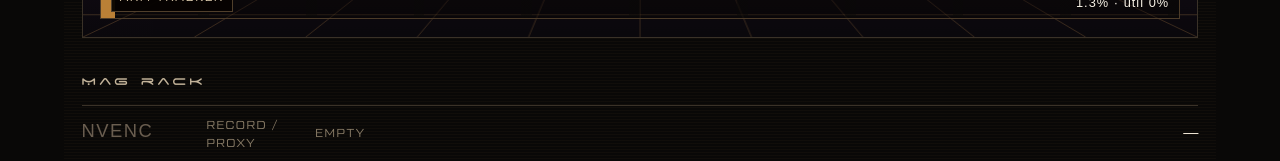
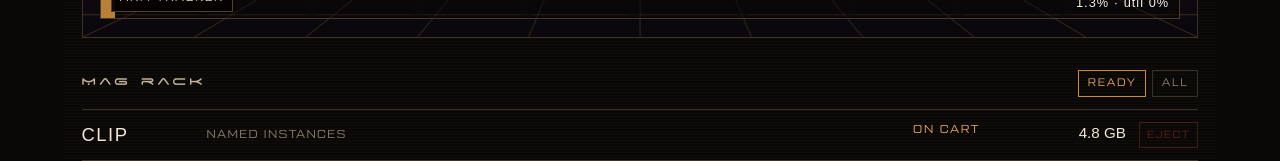
Before and after one commit to StudioWorldTree/AICamera, a SvelteKit app: page /bay in a window 1280 px wide. Shown: the part 639-800 px from the top of the page. Built offline with nearby package versions, Linux system fonts and the light colour scheme; no server answers; a web font is replaced by a local one.

Commit message:
feat(bay): filter mag rack, pull/eject weights, size on drill-in
READY is gate + on-disk + pullable, sorted IN GATE first. Empty hub
mags get PULL; on-cart get EJECT (live brick only). Hover and click
show disk / incomplete / peak VRAM / host.

```diff
--- a/sim/3090/catalog.json
+++ b/sim/3090/catalog.json
@@ -66,6 +66,7 @@
       "kind": "model",
       "job": "Segment / track",
       "shelf": "slottable",
+      "hub": "facebook/sam2.1-hiera-tiny",
       "exclusive": [],
       "latency": "LIVE",
       "costs": {
@@ -114,6 +115,7 @@
       "kind": "model",
       "job": "Named instances",
       "shelf": "slottable",
+      "hub": "openai/clip-vit-base-patch32",
       "exclusive": [],
       "latency": "LIVE",
       "costs": {
@@ -138,6 +140,7 @@
       "kind": "model",
       "job": "On-set snap",
       "shelf": "slottable",
+      "hub": "black-forest-labs/FLUX.2-klein-4B",
       "exclusive": ["klein-27b"],
       "latency": "NEAR",
       "costs": {
--- a/src/lib/bay/cartridges.ts
+++ b/src/lib/bay/cartridges.ts
@@ -27,5 +27,6 @@ export type Cartridge = {
 	shelf: Shelf;
 	exclusive: string[];
 	latency: Latency;
+	hub?: string;
 	costs: Record<string, SplitCost | UnifiedCost | null>;
 };
--- a/src/lib/bay/rack.ts
+++ b/src/lib/bay/rack.ts
@@ -11,6 +11,19 @@ export type MagRow = {
 	seat: MagSeat;
 	sizeGb: number | null;
 	resident: boolean;
+	hub: string | null;
+	cacheGb: number;
+	incompleteGb: number;
+	peakVramGb: number | null;
+	hostRamGb: number | null;
+	pulling: boolean;
+};
+
+const SEAT_RANK: Record<MagSeat, number> = {
+	gate: 0,
+	cart: 1,
+	empty: 2,
+	absent: 3
 };
 
 export function seatWord(seat: MagSeat): string {
@@ -82,15 +95,29 @@ function inferGate(
 
 export function magRack(
 	stack: BayMag[],
-	opts?: { vramUsedMib?: number; procs?: { kind: string; name: string }[] }
+	opts?: {
+		vramUsedMib?: number;
+		procs?: { kind: string; name: string }[];
+		pulling?: string[];
+	}
 ): MagRow[] {
 	const live = liveById(stack);
 	const carts = brickCarts();
+	const pulling = new Set(opts?.pulling ?? []);
+	const cost3090 = (c: Cartridge) => {
+		const cost = c.costs['3090'];
+		if (!cost || typeof cost !== 'object') return { peak: null as number | null, host: null as number | null };
+		return {
+			peak: 'vram_gb' in cost ? cost.vram_gb : null,
+			host: 'host_ram_gb' in cost ? cost.host_ram_gb : null
+		};
+	};
 	const rows = carts.map((c) => {
 		const hit = live.get(c.id);
 		const size =
 			hit?.weights_gb ?? (hit && hit.cache_gb > 0.05 ? hit.cache_gb : null);
 		const seat = seatOf(c, hit);
+		const { peak, host } = cost3090(c);
 		return {
 			id: c.id,
 			label: magLabel(c.id),
@@ -98,7 +125,13 @@ export function magRack(
 			shelf: c.shelf,
 			seat,
 			sizeGb: size,
-			resident: seat === 'gate'
+			resident: seat === 'gate',
+			hub: c.hub ?? null,
+			cacheGb: hit?.cache_gb ?? 0,
+			incompleteGb: hit?.incomplete_gb ?? 0,
+			peakVramGb: peak,
+			hostRamGb: host,
+			pulling: pulling.has(c.id)
 		};
 	});
 	const gated = inferGate(
@@ -107,10 +140,30 @@ export function magRack(
 		opts?.vramUsedMib ?? 0,
 		(opts?.procs ?? []).filter((p) => p.kind === 'C').map((p) => p.name)
 	);
-	if (gated) {
-		return rows.map((r) =>
-			r.id === gated ? { ...r, seat: 'gate' as const, resident: true } : r
-		);
-	}
-	return rows;
+	const ranked = gated
+		? rows.map((r) =>
+				r.id === gated ? { ...r, seat: 'gate' as const, resident: true } : r
+			)
+		: rows;
+	return ranked.sort(
+		(a, b) => SEAT_RANK[a.seat] - SEAT_RANK[b.seat] || a.label.localeCompare(b.label)
+	);
 }
+
+export type MagFilter = 'ready' | 'all';
+
+export function filterRack(rows: MagRow[], filter: MagFilter): MagRow[] {
+	if (filter === 'all') return rows;
+	return rows.filter((r) => r.seat === 'gate' || r.seat === 'cart' || (r.seat === 'empty' && r.hub));
+}
+
+export function sizeHint(m: MagRow): string {
+	const bits: string[] = [];
+	if (m.sizeGb != null) bits.push(`disk ${m.sizeGb.toFixed(1)} GB`);
+	else if (m.cacheGb > 0.05) bits.push(`disk ${m.cacheGb.toFixed(1)} GB`);
+	else bits.push('not on disk');
+	if (m.incompleteGb > 0.01) bits.push(`incomplete ${m.incompleteGb.toFixed(2)} GB`);
+	if (m.peakVramGb != null) bits.push(`peak VRAM ${m.peakVramGb.toFixed(1)} GB`);
+	if (m.hostRamGb != null) bits.push(`host ${m.hostRamGb.toFixed(1)} GB`);
+	return bits.join(' · ');
+}
--- a/src/lib/bay/types.ts
+++ b/src/lib/bay/types.ts
@@ -40,6 +40,7 @@ export type BayPlate = {
 	stack: BayMag[];
 	ai_on_tube: boolean;
 	source: string;
+	pulling?: string[];
 };
 
 export type BayFeed = "live" | "dark" | "plate";
--- a/src/routes/bay/+page.svelte
+++ b/src/routes/bay/+page.svelte
@@ -3,7 +3,7 @@
 	import { base } from '$app/paths';
 	import plate from '$lib/bay/last-plate.json';
 	import { BANDWIDTH_K, FILTER_K } from '$lib/bay/t4000';
-	import { magRack, seatWord } from '$lib/bay/rack';
+	import { filterRack, magRack, seatWord, sizeHint, type MagFilter } from '$lib/bay/rack';
 	import { BayTracker } from '$lib/bay/tracker';
 	import VaporGrid from '$lib/components/VaporGrid.svelte';
 	import type { BayPlate, BayView } from '$lib/bay/types';
@@ -12,6 +12,9 @@
 	let view = $state<BayView>(plateView);
 	let tick = $state(0);
 	let armed = $state(false);
+	let magFilter = $state<MagFilter>('ready');
+	let openMag = $state<string | null>(null);
+	let busy = $state<Record<string, 'pull' | 'eject'>>({});
 	const tracker = new BayTracker();
 
 	async function pull() {
@@ -41,6 +44,37 @@
 		};
 	});
 
+	async function magPull(id: string) {
+		if (!liveBrick) return;
+		busy = { ...busy, [id]: 'pull' };
+		try {
+			await fetch(`/bay-api/mags/${id}/pull`, { method: 'POST' });
+		} finally {
+			const next = { ...busy };
+			delete next[id];
+			busy = next;
+			await pull();
+		}
+	}
+
+	async function magEject(id: string) {
+		if (!liveBrick) return;
+		if (!confirm(`Eject ${id} from disk on fractal1?`)) return;
+		busy = { ...busy, [id]: 'eject' };
+		try {
+			const r = await fetch(`/bay-api/mags/${id}`, { method: 'DELETE' });
+			if (!r.ok) {
+				const j = (await r.json().catch(() => ({}))) as { error?: string };
+				alert(j.error || `eject failed (${r.status})`);
+			}
+		} finally {
+			const next = { ...busy };
+			delete next[id];
+			busy = next;
+			await pull();
+		}
+	}
+
 	async function armSound() {
 		if (armed) {
 			tracker.mute();
@@ -68,9 +102,12 @@
 	const rack = $derived(
 		magRack(view.stack, {
 			vramUsedMib: view.gpu.vram_used_mib,
-			procs: view.gpu.procs
+			procs: view.gpu.procs,
+			pulling: view.pulling
 		})
 	);
+	const shown = $derived(filterRack(rack, magFilter));
+	const liveBrick = $derived(view.feed === 'live');
 	const vaporSpeed = $derived(0.28 + (view.gpu.util_pct / 100) * 2.4 + (hot ? 0.7 : 0));
 	const gated = $derived(rack.filter((m) => m.seat === 'gate').map((m) => m.label));
 
@@ -133,14 +170,63 @@
 	</section>
 
 	<section class="mags">
-		<h2>Mag rack</h2>
+		<div class="mags-head">
+			<h2>Mag rack</h2>
+			<div class="filt" role="group" aria-label="Mag filter">
+				<button type="button" class:on={magFilter === 'ready'} onclick={() => (magFilter = 'ready')}
+					>READY</button
+				>
+				<button type="button" class:on={magFilter === 'all'} onclick={() => (magFilter = 'all')}
+					>ALL</button
+				>
+			</div>
+		</div>
 		<ul>
-			{#each rack as mag (mag.id)}
-				<li class:in={mag.seat === 'gate'} data-mag={mag.id} data-seat={mag.seat}>
-					<span class="slot">{mag.label}</span>
-					<span class="role">{mag.job}</span>
-					<span class="state">{seatWord(mag.seat)}</span>
-					<span class="size">{mag.sizeGb != null ? `${mag.sizeGb.toFixed(1)} GB` : '—'}</span>
+			{#each shown as mag (mag.id)}
+				<li
+					class:in={mag.seat === 'gate'}
+					class:open={openMag === mag.id}
+					data-mag={mag.id}
+					data-seat={mag.seat}
+					title={sizeHint(mag)}
+				>
+					<button type="button" class="mag-hit" onclick={() => (openMag = openMag === mag.id ? null : mag.id)}>
+						<span class="slot">{mag.label}</span>
+						<span class="role">{mag.job}</span>
+						<span class="state">{mag.pulling ? 'PULLING' : seatWord(mag.seat)}</span>
+						<span class="size">{mag.sizeGb != null ? `${mag.sizeGb.toFixed(1)} GB` : '—'}</span>
+					</button>
+					<span class="acts">
+						{#if mag.hub && mag.seat === 'empty'}
+							<button
+								type="button"
+								class="act pull"
+								disabled={!liveBrick || Boolean(busy[mag.id]) || mag.pulling}
+								onclick={(e) => {
+									e.stopPropagation();
+									magPull(mag.id);
+								}}
+							>
+								{busy[mag.id] === 'pull' || mag.pulling ? '…' : 'PULL'}
+							</button>
+						{/if}
+						{#if mag.hub && mag.seat === 'cart'}
+							<button
+								type="button"
+								class="act eject"
+								disabled={!liveBrick || Boolean(busy[mag.id])}
+								onclick={(e) => {
+									e.stopPropagation();
+									magEject(mag.id);
+								}}
+							>
+								{busy[mag.id] === 'eject' ? '…' : 'EJECT'}
+							</button>
+						{/if}
+					</span>
+					{#if openMag === mag.id}
+						<p class="drill">{sizeHint(mag)}{mag.hub ? ` · ${mag.hub}` : ''}</p>
+					{/if}
 				</li>
 			{/each}
 		</ul>
@@ -439,6 +525,40 @@
 		color: #c4b49a;
 	}
 
+	.mags-head {
+		display: flex;
+		flex-wrap: wrap;
+		align-items: baseline;
+		justify-content: space-between;
+		gap: 0.6rem 1rem;
+		margin-bottom: 0.7rem;
+	}
+
+	.mags-head h2 {
+		margin: 0;
+	}
+
+	.filt {
+		display: flex;
+		gap: 0.35rem;
+	}
+
+	.filt button {
+		border: 1px solid #3a3228;
+		background: transparent;
+		color: #8a7d68;
+		font-family: 'Tactic Sans', sans-serif;
+		font-size: 0.68rem;
+		letter-spacing: 0.16em;
+		padding: 0.25rem 0.55rem;
+		cursor: pointer;
+	}
+
+	.filt button.on {
+		color: #e2a45a;
+		border-color: #c98a3a;
+	}
+
 	.mags ul,
 	.procs ul {
 		list-style: none;
@@ -450,7 +570,7 @@
 	.mags li,
 	.procs li {
 		display: grid;
-		grid-template-columns: 1fr 1fr;
+		grid-template-columns: 1fr auto;
 		gap: 0.2rem 0.8rem;
 		padding: 0.7rem 0;
 		border-bottom: 1px solid #3a3228;
@@ -460,6 +580,58 @@
 			color 0.18s ease,
 			text-shadow 0.18s ease,
 			border-color 0.18s ease;
+	}
+
+	.mag-hit {
+		display: grid;
+		grid-template-columns: 1fr 1fr;
+		gap: 0.2rem 0.8rem;
+		width: 100%;
+		margin: 0;
+		padding: 0;
+		border: 0;
+		background: none;
+		color: inherit;
+		font: inherit;
+		text-align: inherit;
+		cursor: pointer;
+	}
+
+	.acts {
+		align-self: center;
+	}
+
+	.act {
+		font-family: 'Tactic Sans', sans-serif;
+		font-size: 0.65rem;
+		letter-spacing: 0.14em;
+		padding: 0.22rem 0.45rem;
+		border: 1px solid;
+		background: transparent;
+		cursor: pointer;
+	}
+
+	.act.pull {
+		color: #e2a45a;
+		border-color: #c98a3a;
+	}
+
+	.act.eject {
+		color: #d23c2a;
+		border-color: #8a3a32;
+	}
+
+	.act:disabled {
+		opacity: 0.4;
+		cursor: not-allowed;
+	}
+
+	.drill {
+		grid-column: 1 / -1;
+		margin: 0.15rem 0 0;
+		color: #ead9b8;
+		font-size: 0.8rem;
+		letter-spacing: 0.02em;
 	}
 
 	.slot {
@@ -579,8 +751,11 @@
 			grid-template-columns: repeat(3, 1fr);
 		}
 		.mags li {
-			grid-template-columns: 7rem 6rem 1fr 6rem;
+			grid-template-columns: 1fr auto;
 			align-items: baseline;
+		}
+		.mag-hit {
+			grid-template-columns: 7rem 1fr 7rem 5.5rem;
 		}
 		.role,
 		.state {
```
Also changed, not shown: 2 other files (tests, documents, lock files or other folders).
